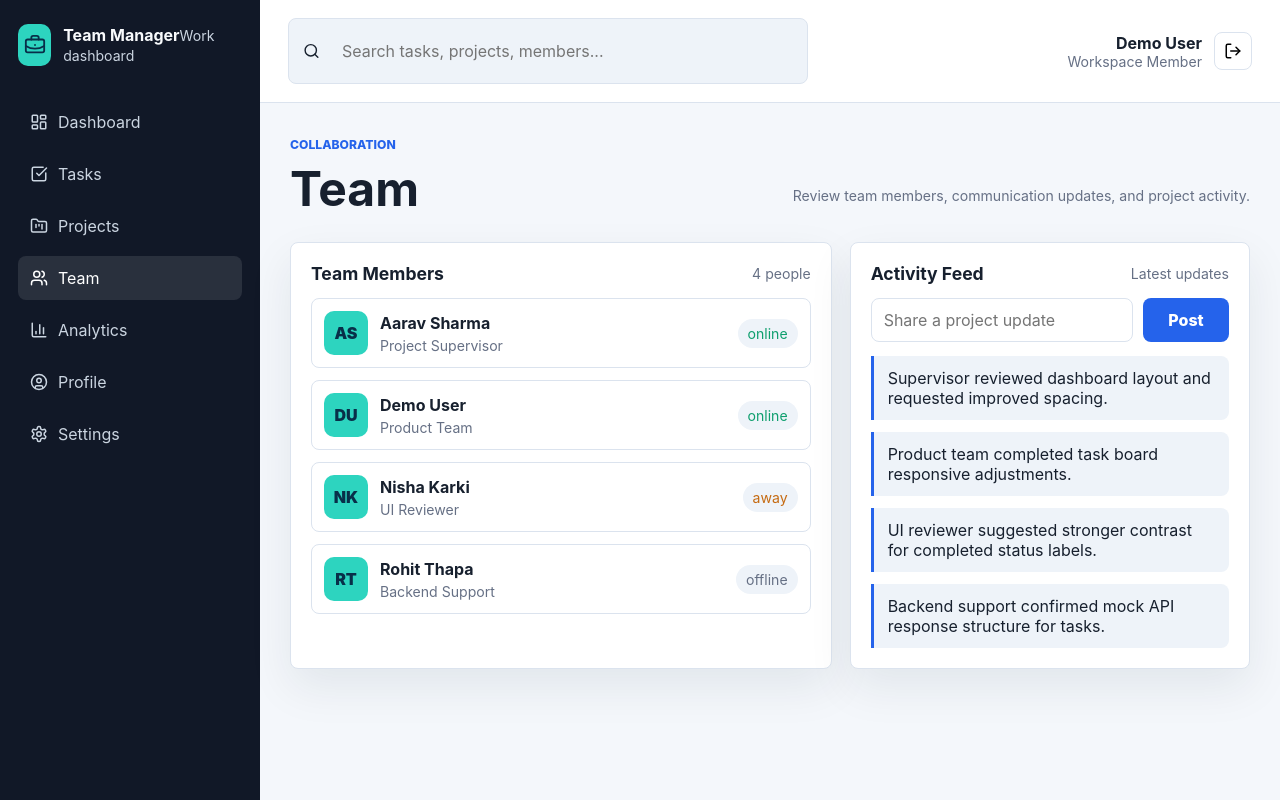
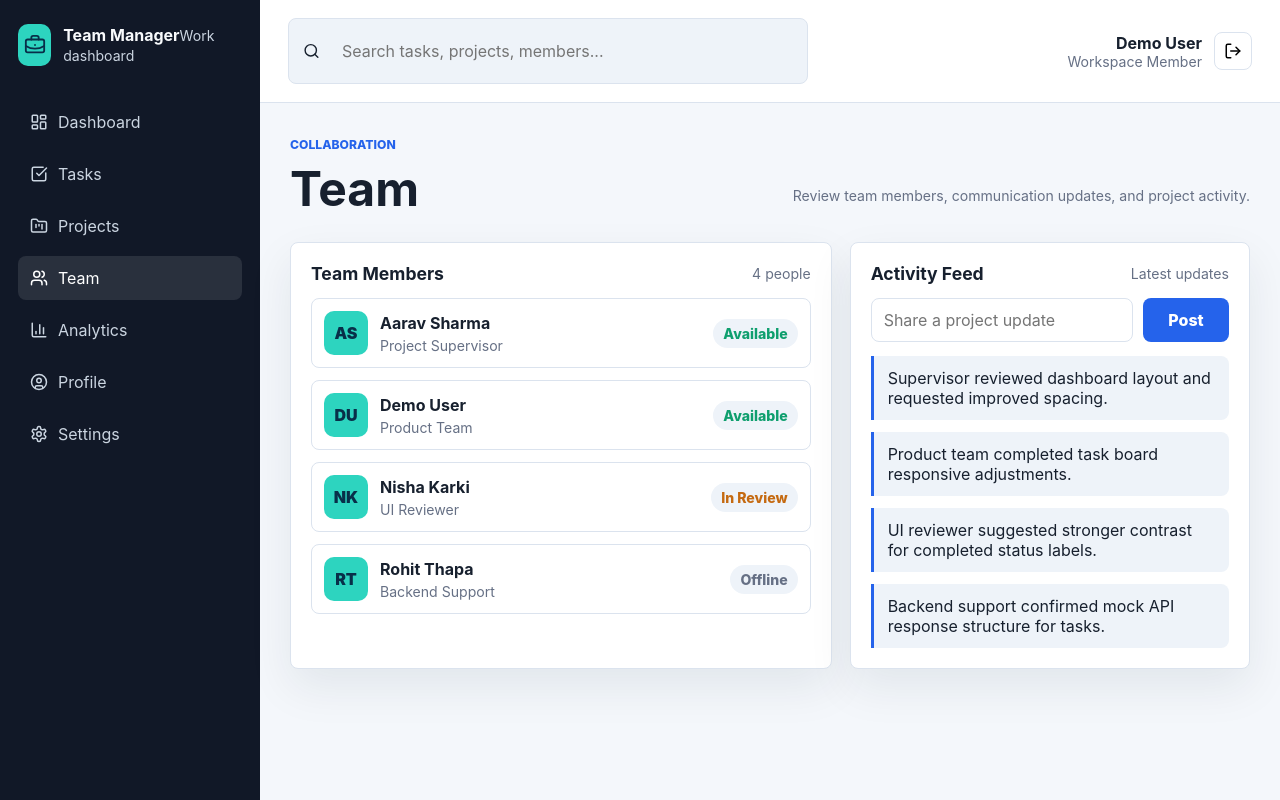
Before and after one commit to ManishJungAdhikari/team-task-management-system, a React (Vite) app: page /team in a window 1280 px wide. Built offline with nearby package versions, Linux system fonts and the light colour scheme.

Commit message:
improve team member status display

```diff
--- a/src/pages/Team.jsx
+++ b/src/pages/Team.jsx
@@ -38,11 +38,11 @@ export default function Team() {
             {teamMembers.map((member) => (
               <div key={member.id} className="member-row">
                 <div className="avatar">{member.name.split(' ').map((part) => part[0]).join('')}</div>
-                <div>
-                  <strong>{member.name}</strong>
-                  <span>{member.role}</span>
-                </div>
-                <span className={`presence ${member.status}`}>{member.status}</span>
+              <div>
+                <strong>{member.name}</strong>
+                <span>{member.role}</span>
+              </div>
+                <span className={`presence ${member.status}`}>{member.status === 'online' ? 'Available' : member.status === 'away' ? 'In review' : 'Offline'}</span>
               </div>
             ))}
           </div>
--- a/src/styles/global.css
+++ b/src/styles/global.css
@@ -623,6 +623,8 @@ textarea {
   border-radius: 999px;
   padding: 6px 10px;
   background: var(--surface-strong);
+  font-weight: 800;
+  text-transform: capitalize;
 }
 
 .presence.online { color: var(--green); }
```
